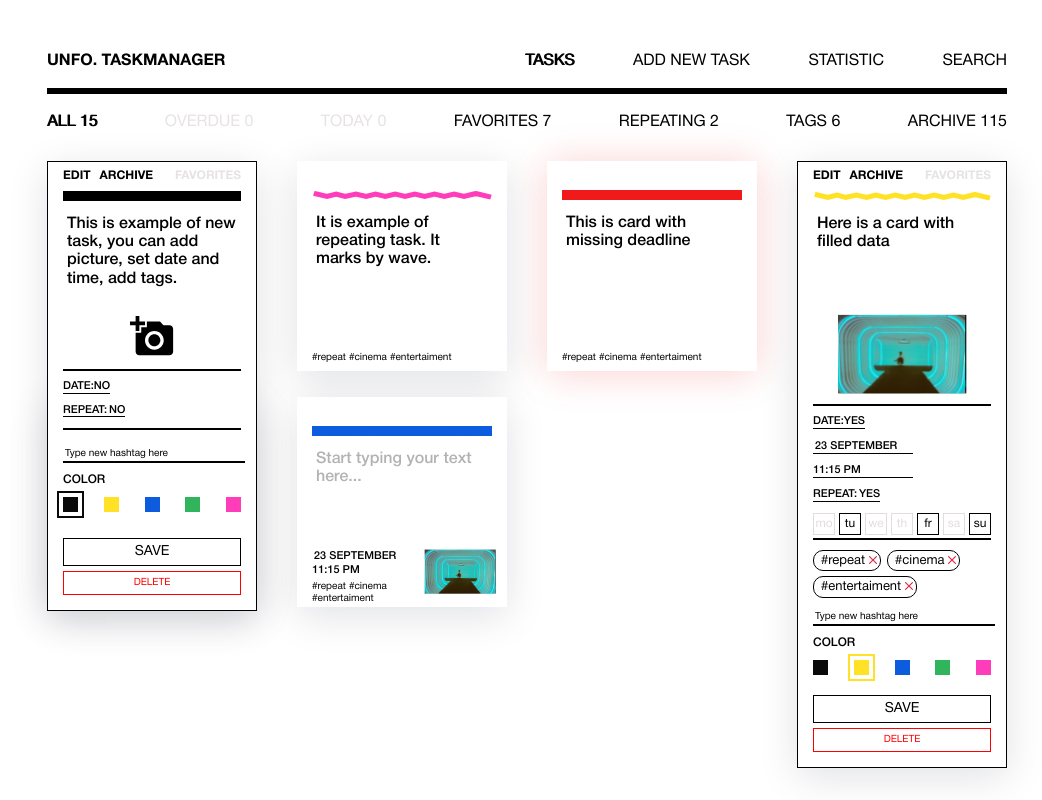
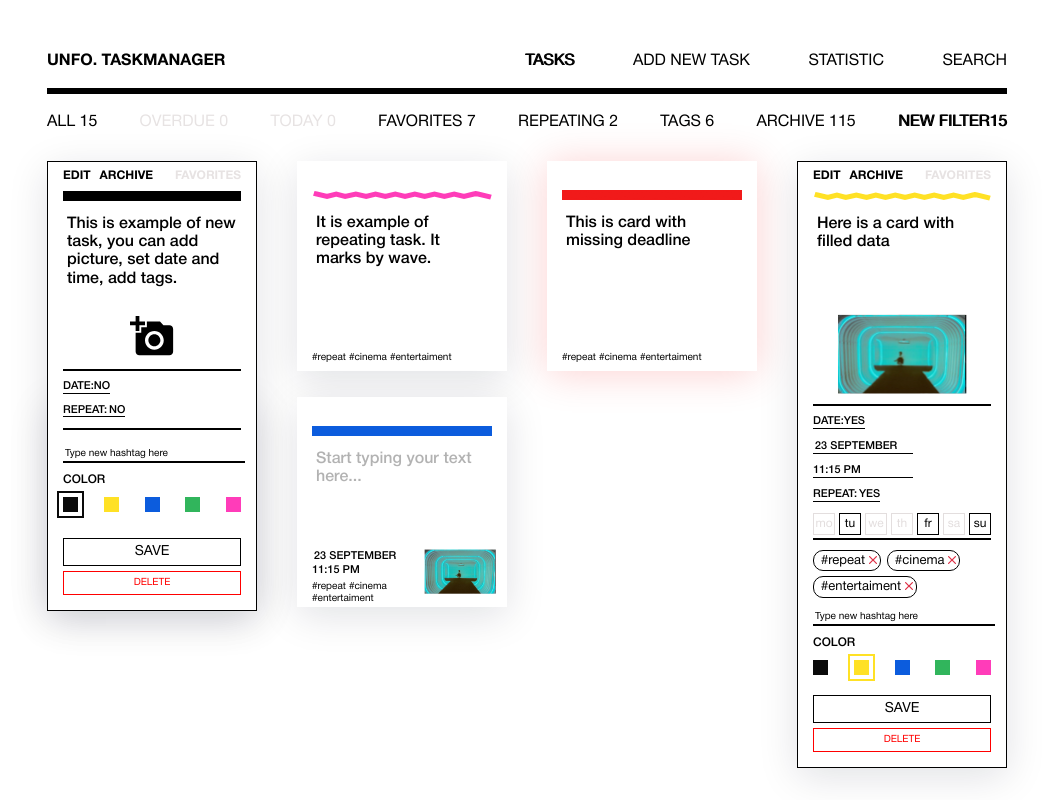
Before and after one commit to MargoAndri/504931-taskmanager-8, a website: page public/index.html in a window 1280 px wide. Shown: the top 800 px of the page, without its empty margins (113-1155 px from the left). Drawn offline with Linux system fonts and the light colour scheme.

Commit message:
добавлена функция фильтра

```diff
--- a/public/index.html
+++ b/public/index.html
@@ -1922,5 +1922,9 @@ Here is a card with filled data</textarea
         <button class="load-more" type="button">load more</button>
       </section>
     </main>
+
+
+    <script src="../src/main.js"></script>
+
   </body>
 </html>
--- a/src/main.js
+++ b/src/main.js
@@ -0,0 +1,20 @@
+'use strict';
+
+const getElementFilter = function (title, amount, isChecked = false) {
+  return `
+    <input
+      type="radio"
+      id="filter__${title.toLowerCase()}"
+      class="filter__input visually-hidden"
+      name="filter"
+      ${isChecked ? ` checked` : ``}
+      ${amount === 0 ? ` disabled` : `` }
+      />
+    <label for="filter__${title.toLowerCase()}" class="filter__label">
+    ${title}<span class="filter__${title.toLowerCase()}-count">${amount}</span></label
+    >
+    `;
+};
+
+const filterSection = document.querySelector(`.main__filter`);
+filterSection.insertAdjacentHTML("beforeEnd", getElementFilter(`NEW FILTER`, 15, true));
```
